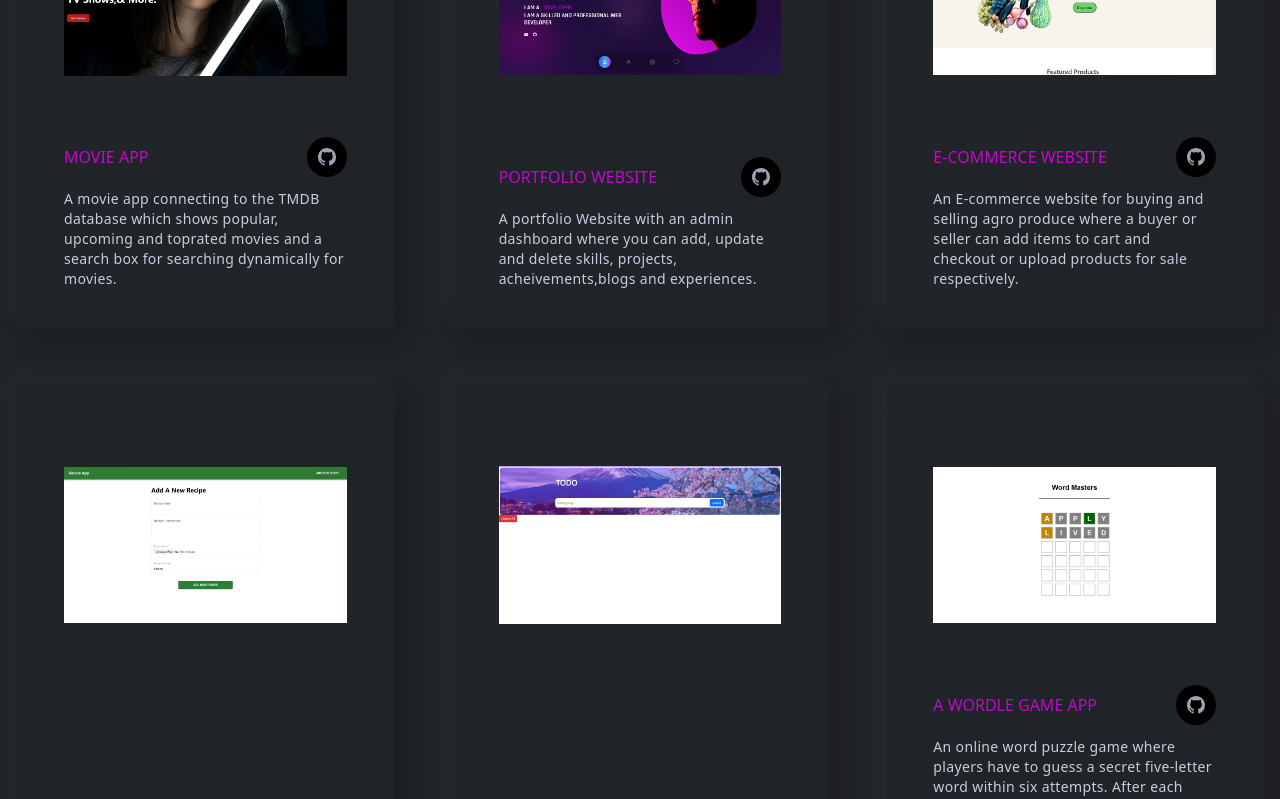
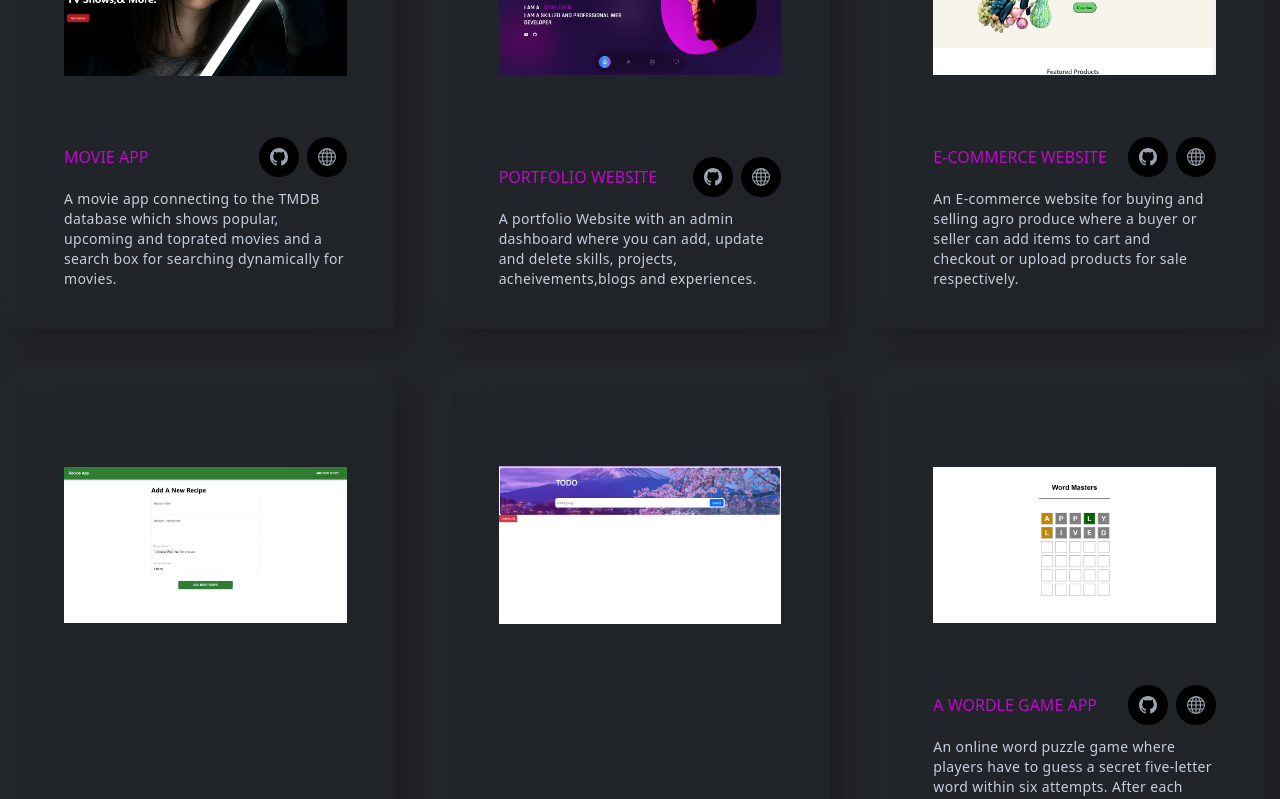
Before and after one commit to ednaakpene/myporfolio, a React (Create React App) app: page / in a window 1280 px wide. Shown: the part 1280-2079 px from the top of the page. Built offline with nearby package versions, Linux system fonts and the light colour scheme.

Commit message:
added aq tool tip

```diff
--- a/src/components/projects/Projects.js
+++ b/src/components/projects/Projects.js
@@ -1,4 +1,4 @@
-import React from 'react'
+import React from 'react';
 import Title from '../layouts/Title'
 import { projectOne, projectTwo, projectThree,projectFour,projectFive, projectSix } from "../../assets/index";
 import ProjectsCard from './ProjectsCard';
@@ -21,6 +21,7 @@ const Projects = () => {
           des=" A movie app connecting to the TMDB database which shows popular, upcoming and toprated movies and a search box for searching dynamically for movies."
           src={projectOne}
           githubLink="https://github.com/Treycie/Aptlify"
+          globeLink="https://aptlify.vercel.app/"
 
         />
         <ProjectsCard
@@ -28,6 +29,7 @@ const Projects = () => {
           des=" A portfolio Website with an admin dashboard where you can add, update and delete skills, projects, acheivements,blogs and experiences. "
           src={projectTwo}
           githubLink="https://github.com/Treycie/Apt-Portfolio"
+          globeLink="https://apt-portfolio.vercel.app/"
         />
         <ProjectsCard
           title="E-COMMERCE WEBSITE"
@@ -42,6 +44,7 @@ const Projects = () => {
           des=" A recipe app where you can display a list of recipes and also add new recipes"
           src={projectFour}
           githubLink="https://github.com/ednaakpene/recipe-app"
+          globeLink="https://recipe-app-nu-two.vercel.app/"
 
         />
         <ProjectsCard
@@ -57,6 +60,7 @@ const Projects = () => {
           or correct but in the wrong position (colored in yellow) or incorrect (colored in gray)"
           src={projectSix}
           githubLink="https://github.com/ednaakpene/Word-master-game"
+          globeLink="https://word-master-game.vercel.app/"
 
         />
       </div>
--- a/src/components/projects/ProjectsCard.js
+++ b/src/components/projects/ProjectsCard.js
@@ -1,7 +1,9 @@
-import React from "react";
-import { BsGithub } from "react-icons/bs";
+import React from 'react';
+import { BsGithub, BsGlobe } from "react-icons/bs";
 
-const ProjectsCard = ({ title, des, src, githubLink }) => {
+const ProjectsCard = ({ title, des, src, githubLink,globeLink }) => {
+
+
   return (
     <div className="w-full p-4 xl:px-12 h-auto xl:py-10 rounded-lg shadow-shadowOne flex flex-col bg-gradient-to-r from-bodyColor to-[#202327] group hover:bg-gradient-to-b hover:from-gray-900 hover:gray-900 transition-colors duration-1000">
       <div className="w-full h-[80%] overflow-hidden rounded-lg">
@@ -17,10 +19,17 @@ const ProjectsCard = ({ title, des, src, githubLink }) => {
             <h3 className="text-base uppercase text-designColor font-normal">
               {title}
             </h3>
-            <div className="flex gap-2">
+            <div className="flex gap-2" >
+
               <a href={githubLink} target="_blank" rel="noopener noreferrer">
-                <span className="text-lg w-10 h-10 rounded-full bg-black inline-flex justify-center items-center text-gray-400 hover:text-designColor duration-300 cursor-pointer">
+                <span className="text-lg w-10 h-10 rounded-full bg-black inline-flex justify-center items-center text-gray-400 hover:text-designColor duration-300 cursor-pointer " title="GitHub Link">
+
                   <BsGithub />
+                </span>
+              </a>
+              <a href={globeLink} target="_blank" rel="noopener noreferrer">
+                <span className="text-lg w-10 h-10 rounded-full bg-black inline-flex justify-center items-center text-gray-400 hover:text-designColor duration-300 cursor-pointer" title="Live Demo">
+                  <BsGlobe />
                 </span>
               </a>
             </div>
```
